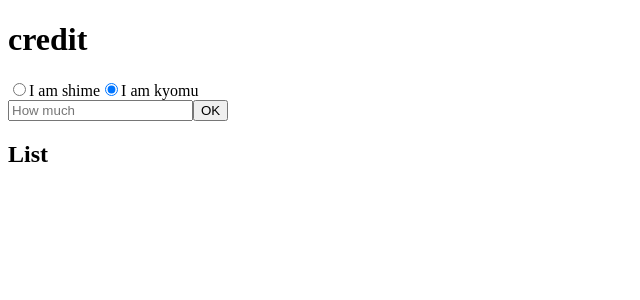
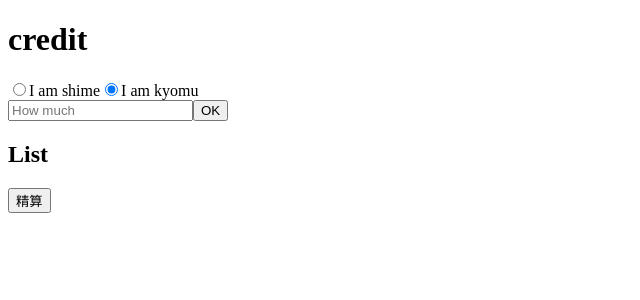
Before and after one commit to amo-tech/credit-app, a React (Create React App) app: page / in a window 1280 px wide. Shown: the top 300 px of the page, without its empty margins (0-640 px from the left). Built offline with nearby package versions, Linux system fonts and the light colour scheme.

Commit message:
List fix

```diff
--- a/src/App.jsx
+++ b/src/App.jsx
@@ -1,7 +1,7 @@
 // import { useState } from "react";
 import { AmountOfMoney } from "./components/amountOfMoney";
 import { Form } from "./components/Form";
-// import { List } from "./components/List";
+import { List } from "./components/List";
 
 export const App = () => {
 
@@ -14,7 +14,7 @@ export const App = () => {
       <AmountOfMoney />
 
       <h2>List</h2>
-      {/* <List /> */}
+      <List />
     </>
   )
 };
--- a/src/components/List.jsx
+++ b/src/components/List.jsx
@@ -1,8 +1,14 @@
-// import React from "react";
+import React from "react";
 // import { useState } from "react";
 
 
-// export const List = () => {
+export const List = () => {
+
+  const settlement = () => {
+    return(
+      console.log("settlement")
+    )
+  };
 
 //   const [val, setVal] = useState("");
 //   const inputText = (e) => {
@@ -12,16 +18,16 @@
 //     setVal([...val, val]);
 //   };
 
-//   return (
-//     <>
-//       <button>精算</button>
-//       {createVal.map((credit) => {
-//         return (
-//           <div key={credit}>
+  return (
+    <>
+      <button onClick={settlement}>精算</button>
+      {/* {createVal.map((credit) => {
+        return (
+          <div key={credit}>
 
-//           </div>
-//         )
-//       })}
-//     </>
-//   )
-// };
+          </div>
+        )
+      })} */}
+    </>
+  )
+};
```
